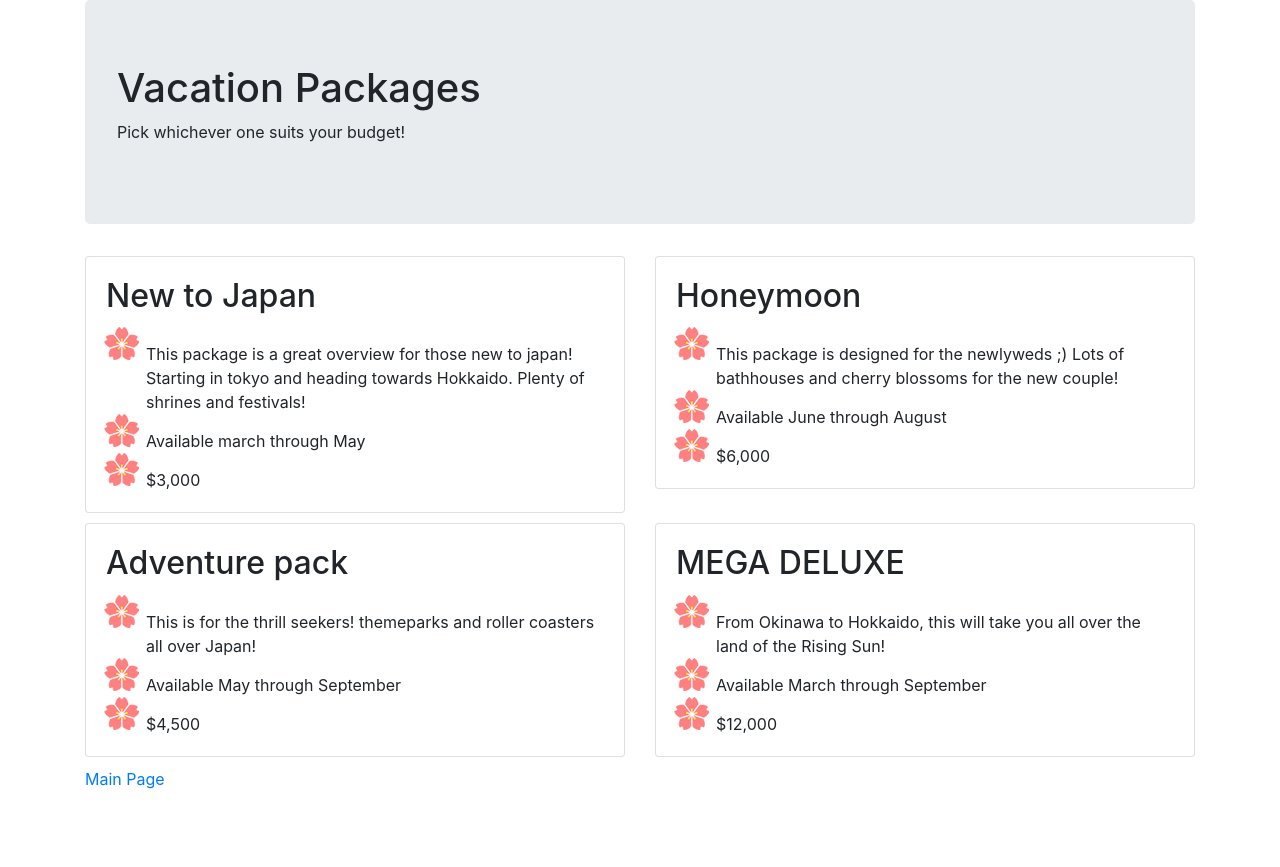
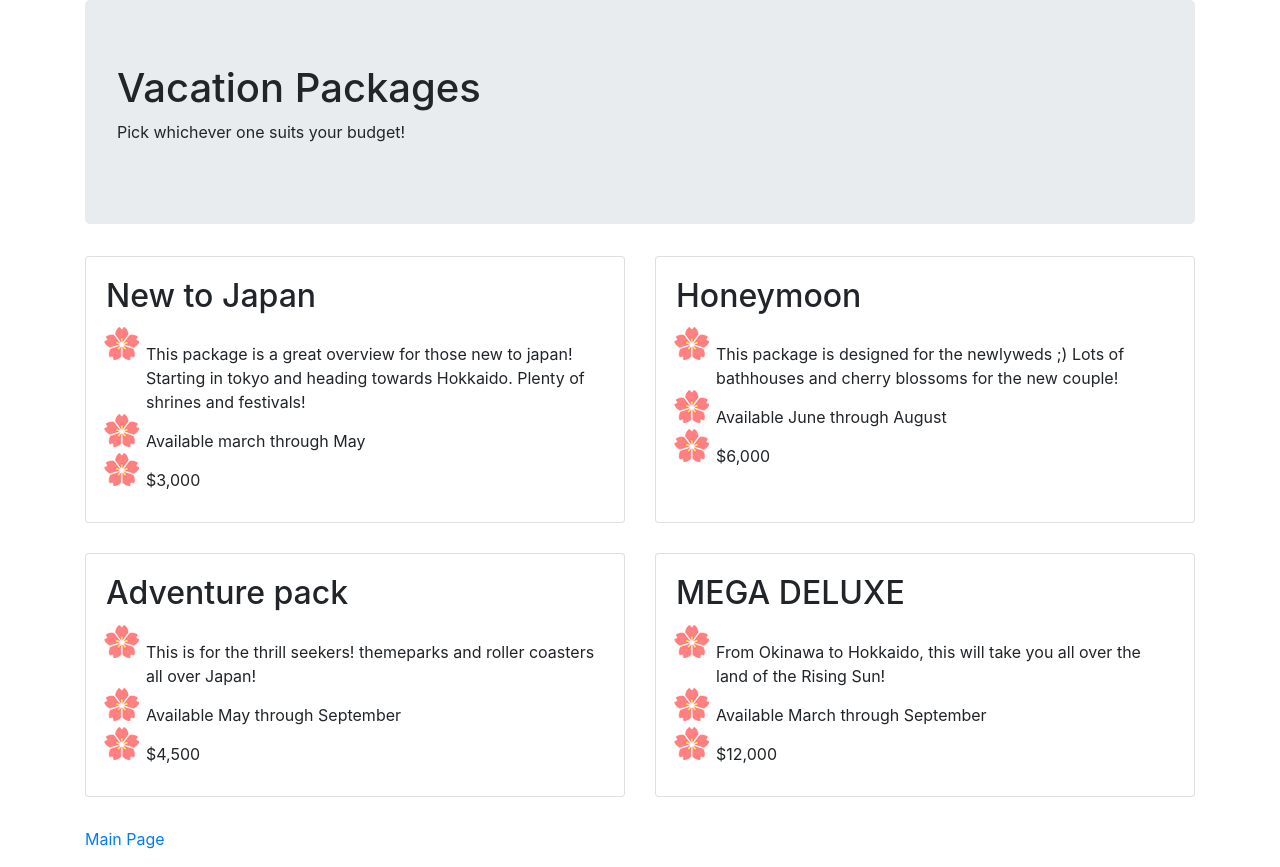
Before and after one commit to CharWeber/vacation_site, a plain HTML site: page packages.html in a window 1280 px wide. Before the commit the page ends 807 px from the top, so only its background shows below. Drawn offline with Linux system fonts and the light colour scheme.

Commit message:
added margins to cards in packages.html
Co-authored-by: Benjamin Wilson <benjaminw1030@gmail.com>

```diff
--- a/css/styles.css
+++ b/css/styles.css
@@ -12,8 +12,13 @@
 
 .card {
   margin-bottom: 10px;
+  height: 100%;
 }
 
 ul {
   list-style-image: url("../img/blossom.png");
 }
+
+.package {
+  margin-bottom: 30px;
+}
--- a/packages.html
+++ b/packages.html
@@ -12,7 +12,7 @@
       <p>Pick whichever one suits your budget!</p>
     </div>
     <div class="row">
-      <div class="col-6">
+      <div class="col-6 package">
         <div class="card">
           <div class="card-body">
             <h2 class="card-title">New to Japan</h2>
@@ -24,7 +24,7 @@
           </div>
         </div>
       </div>
-      <div class="col-6">
+      <div class="col-6 package">
         <div class="card">
           <div class="card-body">
             <h2 class="card-title">Honeymoon</h2>
@@ -38,7 +38,7 @@
       </div>
     </div>
     <div class="row">
-      <div class="col-6">
+      <div class="col-6 package">
         <div class="card">
           <div class="card-body">
             <h2 class="card-title">Adventure pack</h2>
@@ -50,7 +50,7 @@
           </div>
         </div>
       </div>
-      <div class="col-6">
+      <div class="col-6 package">
         <div class="card">
           <div class="card-body">
             <h2 class="card-title">MEGA DELUXE</h2>
```
